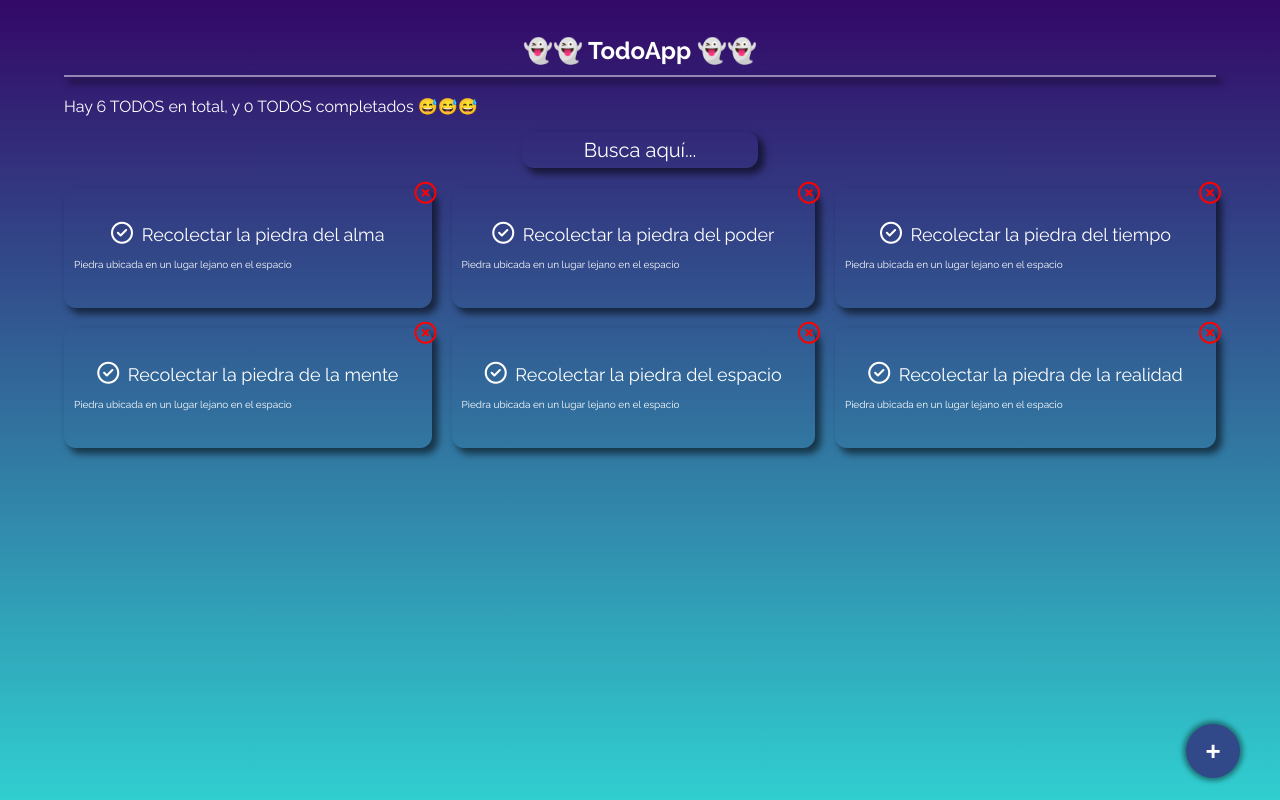
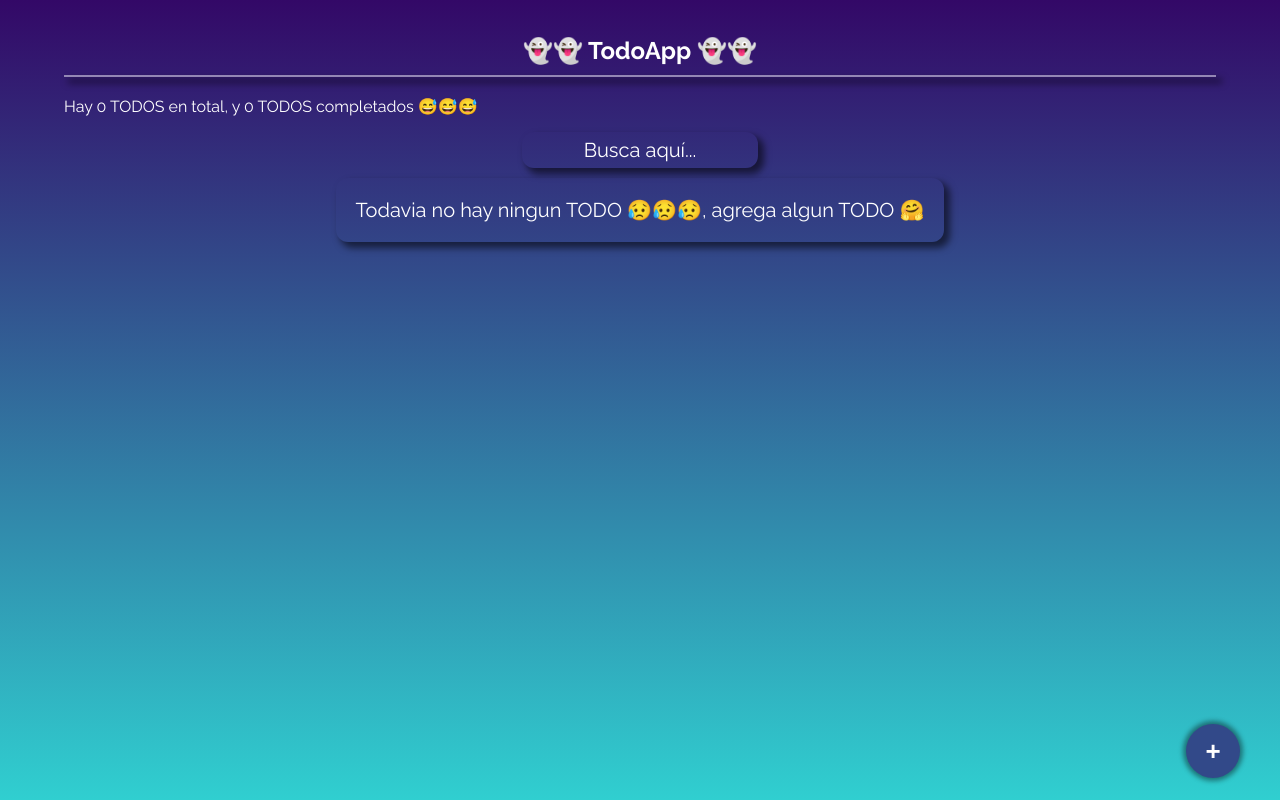
Before and after one commit to PandavionxD/TodoApp, a React (Vite) app: page / in a window 1280 px wide. Built offline with nearby package versions, Linux system fonts and the light colour scheme.

Commit message:
terminando persistencia en localStorage

```diff
--- a/src/UseContext/ProviderContext.jsx
+++ b/src/UseContext/ProviderContext.jsx
@@ -2,40 +2,49 @@ import { useState } from "react";
 import { TodoContext } from "./TodoContext";
 
 export const ProviderContext = ({ children }) => {
-  const Todos_v1 = [
-    {
-      title: "Recolectar la piedra del alma",
-      description: "Piedra ubicada en un lugar lejano en el espacio",
-      completed: false,
-    },
-    {
-      title: "Recolectar la piedra del poder",
-      description: "Piedra ubicada en un lugar lejano en el espacio",
-      completed: false,
-    },
-    {
-      title: "Recolectar la piedra del tiempo",
-      description: "Piedra ubicada en un lugar lejano en el espacio",
-      completed: false,
-    },
-    {
-      title: "Recolectar la piedra de la mente",
-      description: "Piedra ubicada en un lugar lejano en el espacio",
-      completed: false,
-    },
-    {
-      title: "Recolectar la piedra del espacio",
-      description: "Piedra ubicada en un lugar lejano en el espacio",
-      completed: false,
-    },
-    {
-      title: "Recolectar la piedra de la realidad",
-      description: "Piedra ubicada en un lugar lejano en el espacio",
-      completed: false,
-    },
-  ];
+  // const Todos_v1 = [
+  //   {
+  //     title: "Recolectar la piedra del alma",
+  //     description: "Piedra ubicada en un lugar lejano en el espacio",
+  //     completed: false,
+  //   },
+  //   {
+  //     title: "Recolectar la piedra del poder",
+  //     description: "Piedra ubicada en un lugar lejano en el espacio",
+  //     completed: false,
+  //   },
+  //   {
+  //     title: "Recolectar la piedra del tiempo",
+  //     description: "Piedra ubicada en un lugar lejano en el espacio",
+  //     completed: false,
+  //   },
+  //   {
+  //     title: "Recolectar la piedra de la mente",
+  //     description: "Piedra ubicada en un lugar lejano en el espacio",
+  //     completed: false,
+  //   },
+  //   {
+  //     title: "Recolectar la piedra del espacio",
+  //     description: "Piedra ubicada en un lugar lejano en el espacio",
+  //     completed: false,
+  //   },
+  //   {
+  //     title: "Recolectar la piedra de la realidad",
+  //     description: "Piedra ubicada en un lugar lejano en el espacio",
+  //     completed: false,
+  //   },
+  // ];
 
-  const [Todos, setTodos] = useState(Todos_v1);
+  const valueStorage = "TodoApp_v1";
+  const Local = localStorage.getItem(valueStorage);
+  let localStorageValue;
+  if (!Local) {
+    localStorage.setItem(valueStorage, JSON.stringify([]));
+    localStorageValue = [];
+  } else {
+    localStorageValue = JSON.parse(Local);
+  }
+  const [Todos, setTodos] = useState(localStorageValue);
   const [valueChange, setvalueChange] = useState("");
 
   let Todos1 = [];
@@ -50,30 +59,42 @@ export const ProviderContext = ({ children }) => {
     });
   }
 
-  const deleteTodo=(id)=>{
-    const Todos1 = [...Todos]
-    const index = Todos1.findIndex(todo=>{
-      return todo.title ===id
-    })
-    Todos1.splice(index,1)
-    setTodos(Todos1)
-  }
-
-  const completedTodo = (text)=>{
-    const Todos1 = [...Todos]
-    const index = Todos1.findIndex(todo=>{
-      return todo.title === text
-    })
-    Todos1[index].completed=!Todos1[index].completed
-    setTodos(Todos1)
-
+  const PersitenciaLocalStorage = (newTodo)=>{
+    const stringyfi = JSON.stringify(newTodo)
+    localStorage.setItem(valueStorage,stringyfi)
+    setTodos(newTodo)
   }
 
 
+  const deleteTodo = (id) => {
+    const Todos1 = [...Todos];
+    const index = Todos1.findIndex((todo) => {
+      return todo.title === id;
+    });
+    Todos1.splice(index, 1);
+    return PersitenciaLocalStorage(Todos1)
+  };
+
+  const completedTodo = (text) => {
+    const Todos1 = [...Todos];
+    const index = Todos1.findIndex((todo) => {
+      return todo.title === text;
+    });
+    Todos1[index].completed = !Todos1[index].completed;
+    return PersitenciaLocalStorage(Todos1)
+  };
 
   return (
     <TodoContext.Provider
-      value={{ Todos, setTodos, valueChange, setvalueChange, Todos1,completedTodo ,deleteTodo}}
+      value={{
+        Todos,
+        setTodos,
+        valueChange,
+        setvalueChange,
+        Todos1,
+        completedTodo,
+        deleteTodo,
+      }}
     >
       {children}
     </TodoContext.Provider>
```
